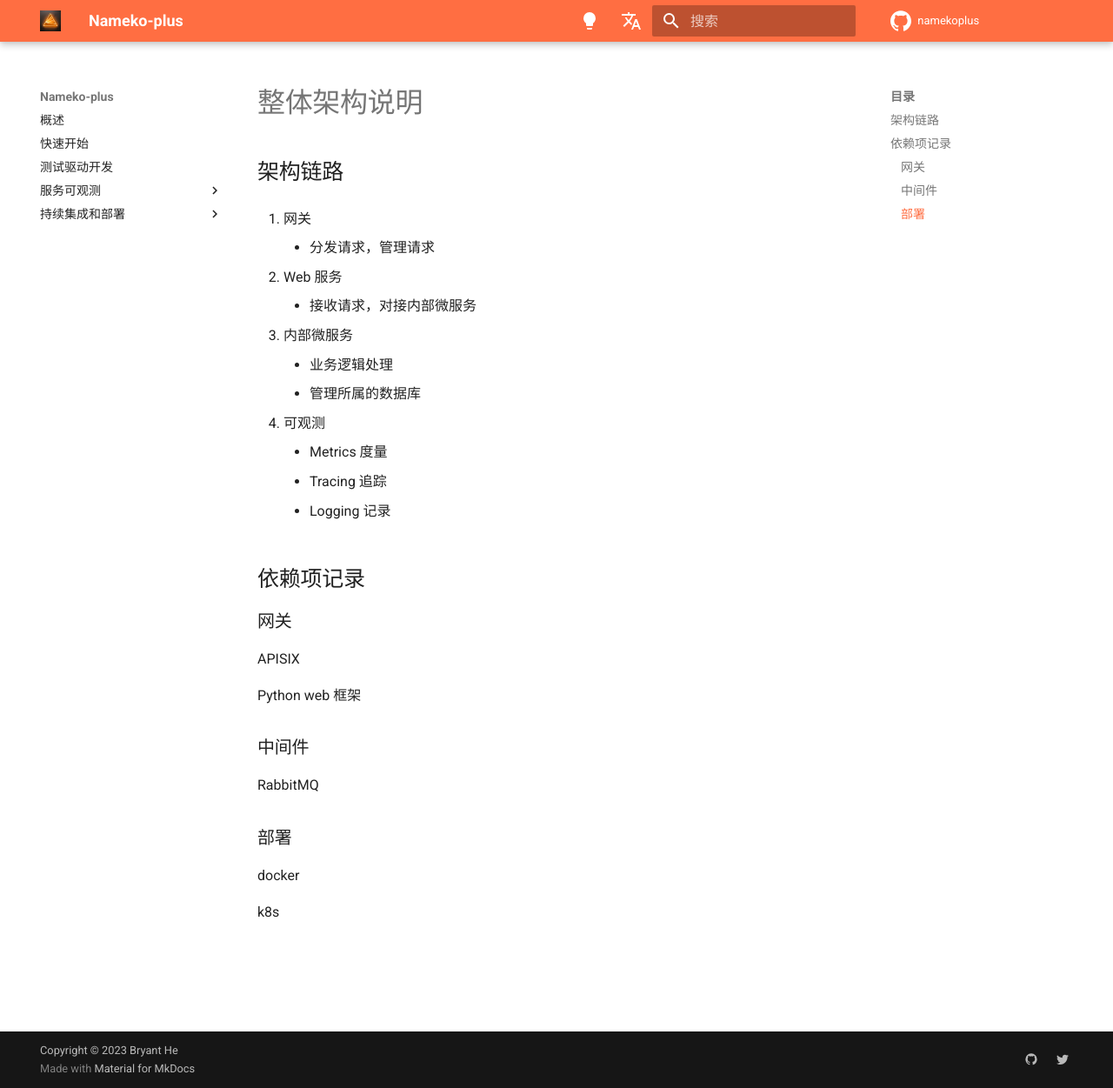
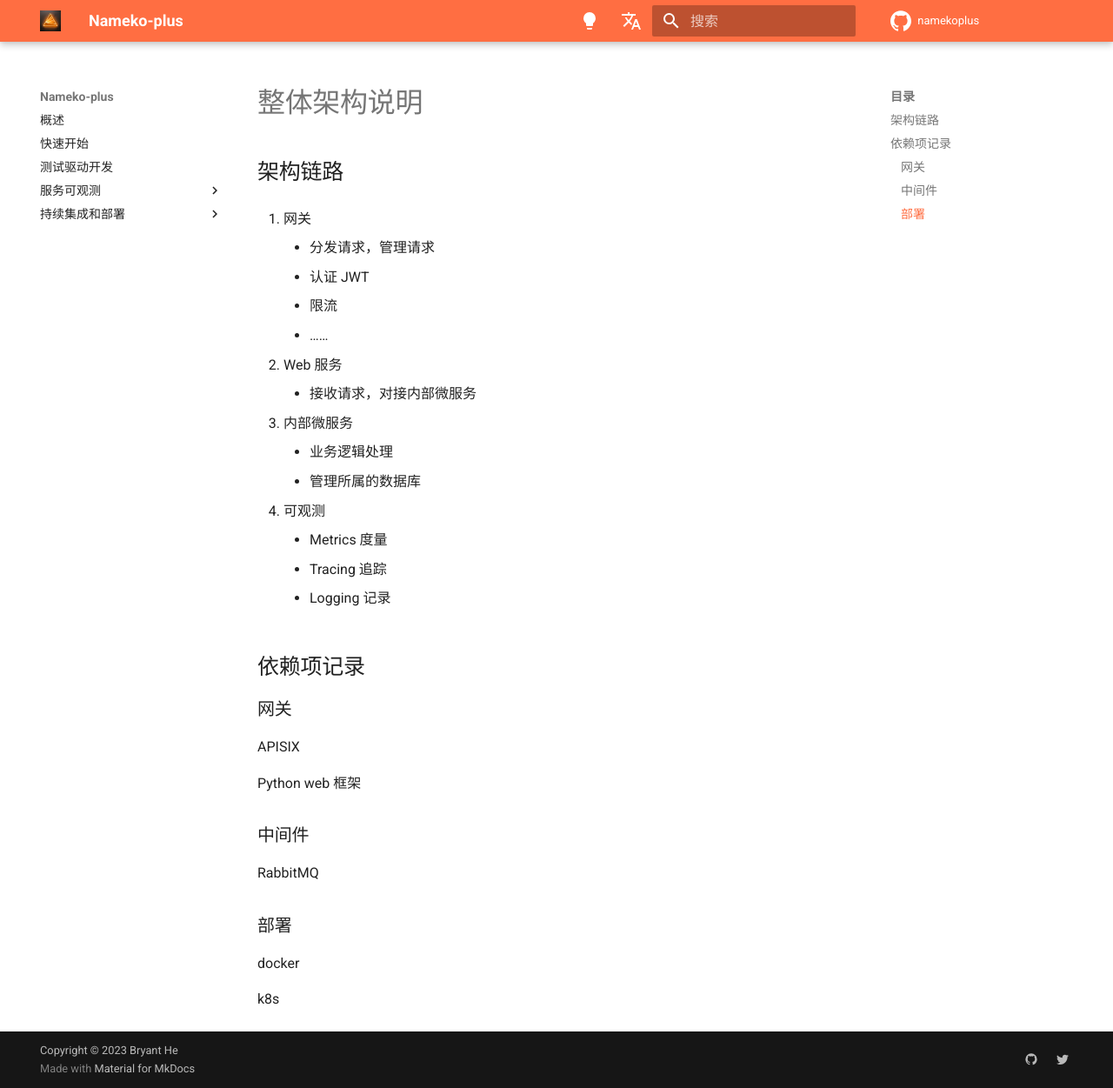
Before and after one commit to Bryanthelol/nameko-plus-doc, an MkDocs documentation site: the page built from docs/整体架构说明.md, in a window 1280 px wide and 1251 px high. Shown: the whole window at 87% size. Built offline with MkDocs 1.6.1 and Material for MkDocs 9.7.7, drawn with Linux system fonts in a browser that asks for light colours; comment, search, counter and statistics services are not loaded.

Commit message:
update doc

```diff
--- a/docs/整体架构说明.md
+++ b/docs/整体架构说明.md
@@ -11,6 +11,9 @@ hide:
 1. 网关
 
      - 分发请求，管理请求
+       - 认证 JWT
+       - 限流
+       - ……
 
 2. Web 服务
 
```
